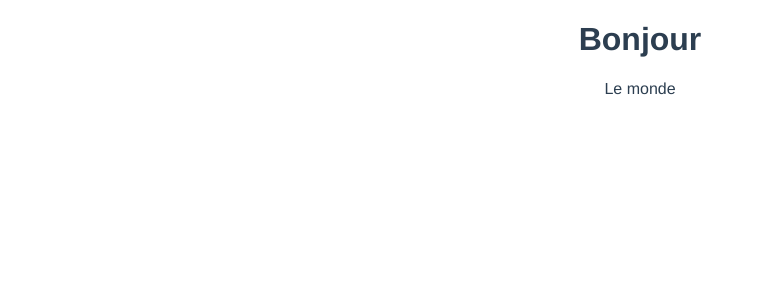
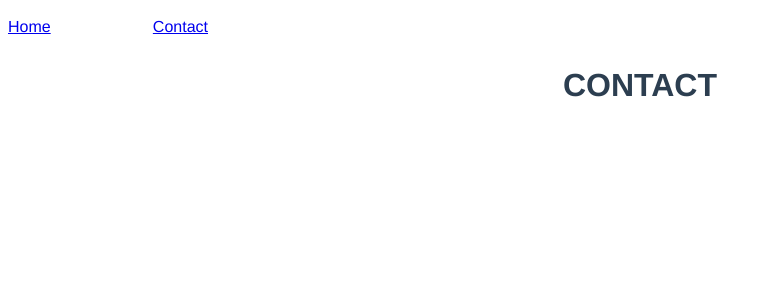
Before and after one commit to Crhonopost/Crhonopost.github.io, a Vue app: page /#/contact in a window 1280 px wide. Before the commit this address had no page. Shown: the top 300 px of the page, without its empty margins (0-772 px from the left). Built offline with nearby package versions, Linux system fonts and the light colour scheme.

Commit message:
doing some cleaning

```diff
--- a/src/App.vue
+++ b/src/App.vue
@@ -1,9 +1,6 @@
 <template>
+  <header-component></header-component>
   <router-view />
-  <main-view
-  :title="title"
-  :content="$t('article1.content')">
-  </main-view>
 </template>
 
 <style>
@@ -30,10 +27,5 @@ nav a.router-link-exact-active {
 </style>
 
 <script setup lang="ts">
-import MainView from './views/MainView.vue';
-import {useI18n} from "vue-i18n"
-
-const {t} = useI18n();
-
-const title = t('article1.title')
+import HeaderComponent from './components/HeaderComponent.vue';
 </script>
--- /dev/null
+++ b/src/components/HeaderComponent.vue
@@ -0,0 +1,18 @@
+<template>
+    <div id="navLinks">
+        <RouterLink to="/">Home</RouterLink>
+        <RouterLink to="/contact">Contact</RouterLink>
+    </div>
+</template>
+
+<script setup lang="ts">
+</script>
+
+<style>
+    #navLinks {
+        display: flex;
+        justify-content: space-between;
+        width: 200px;
+        padding: 10px 0;
+    }
+</style>
--- a/src/router/index.ts
+++ b/src/router/index.ts
@@ -1,20 +1,19 @@
 import { createRouter, createWebHashHistory, RouteRecordRaw } from "vue-router";
 
+import ContactView from '@/views/ContactView.vue'
+import MainView from '@/views/MainView.vue'
+
 const routes: Array<RouteRecordRaw> = [
-  // {
-  //   path: "/",
-  //   name: "home",
-  //   component: HomeView,
-  // },
-  // {
-  //   path: "/about",
-  //   name: "about",
-  //   // route level code-splitting
-  //   // this generates a separate chunk (about.[hash].js) for this route
-  //   // which is lazy-loaded when the route is visited.
-  //   component: () =>
-  //     import(/* webpackChunkName: "about" */ "../views/AboutView.vue"),
-  // },
+  {
+    path: "/",
+    name: "home",
+    component: MainView
+  }
+  ,{
+    path: "/contact",
+    name: "contact",
+    component: ContactView
+  }
 ];
 
 const router = createRouter({
--- /dev/null
+++ b/src/views/ContactView.vue
@@ -0,0 +1,6 @@
+<template>
+    <h1>CONTACT</h1>
+</template>
+
+<script setup lang="ts">
+</script>
--- a/src/views/MainView.vue
+++ b/src/views/MainView.vue
@@ -4,5 +4,10 @@
 </template>
 
 <script setup lang="ts">
-    defineProps(['title', 'content'])
+import {useI18n} from "vue-i18n"
+
+const {t} = useI18n();
+
+const title = t('article1.title')
+const content = t('article1.content')
 </script>
```
